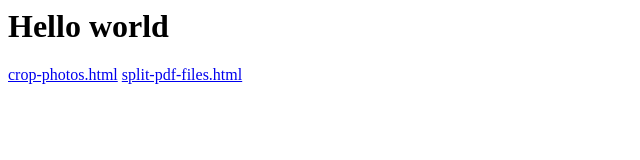
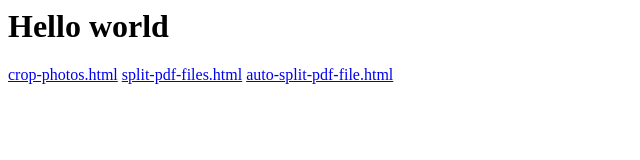
Before and after one commit to craigvillacorta/craigvillacorta.github.io, a plain HTML site: page index.html in a window 1280 px wide. Shown: the whole page, without its empty margins (0-640 px from the left). Drawn offline with Linux system fonts and the light colour scheme.

Commit message:
Add auto-split-pdf link

```diff
--- a/index.html
+++ b/index.html
@@ -2,4 +2,5 @@
 <h1>Hello world</h1>
 <a href="crop-photos.html">crop-photos.html</a>
 <a href="split-pdf-files.html">split-pdf-files.html</a>
+<a href="auto-split-pdf-file.html">auto-split-pdf-file.html</a>
 </html>
```
